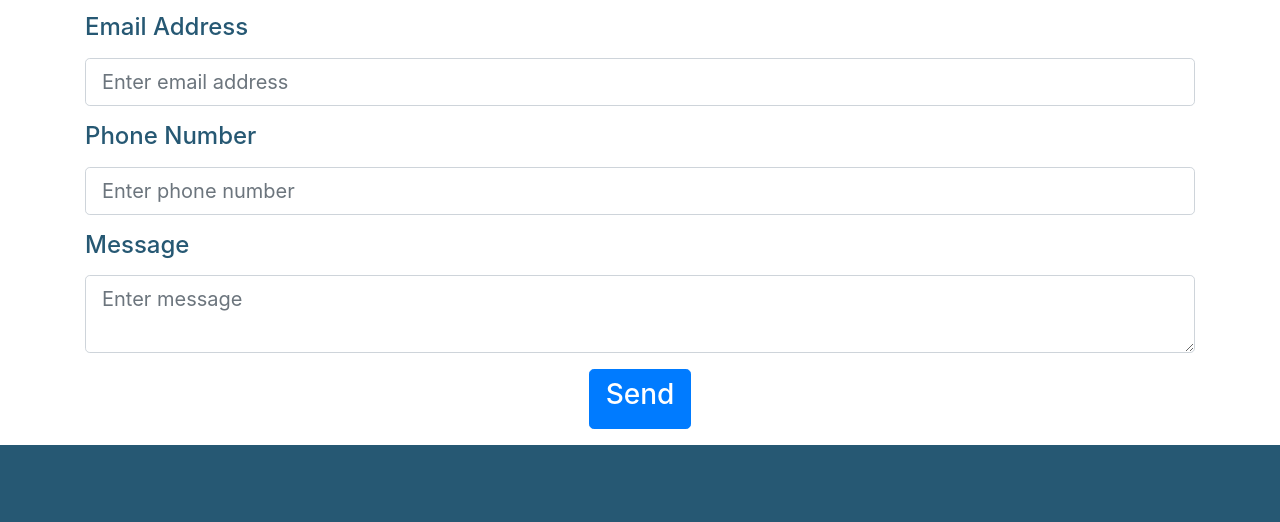
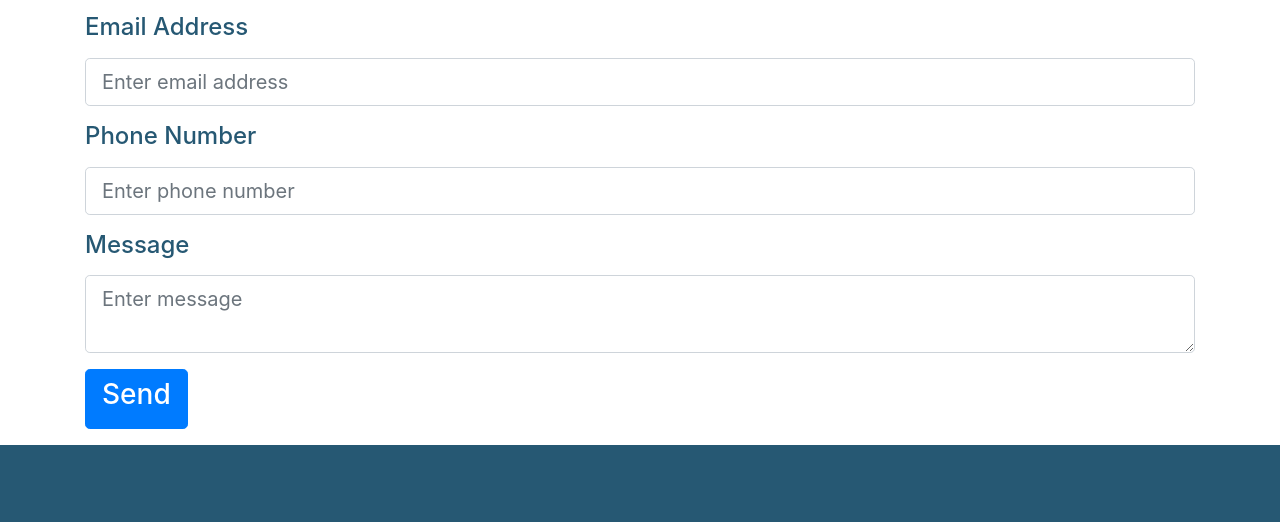
Before and after one commit to Uriel-Medina05/Landing-Page, a website: page index.html in a window 1280 px wide. Shown: the part 2314-2836 px from the top of the page. Drawn offline with nearby package versions, Linux system fonts and the light colour scheme.

Commit message:
LP-013"Button left"

```diff
--- a/index.html
+++ b/index.html
@@ -98,7 +98,7 @@
 
  <!-- About Section -->
     <section id="about">
-        <div class="bg-primary ">
+        <div class="bg-primary">
             <div class="container">
                 <div class="divider-custom">
 
@@ -161,7 +161,7 @@
                             <label for="message"><h4>Message</h3></label>
                             <textarea type="text" id="message" class="form-control form-control-lg" placeholder="Enter message"></textarea>
                         </div>
-                        <div class="col-lg-12 mb-3 text-center">
+                        <div class="col-lg-12 mb-3 text-left">
                             <button class="btn btn-primary btn-lg "><h3>Send</h3></button>
                         </div>
                     </div>
```
